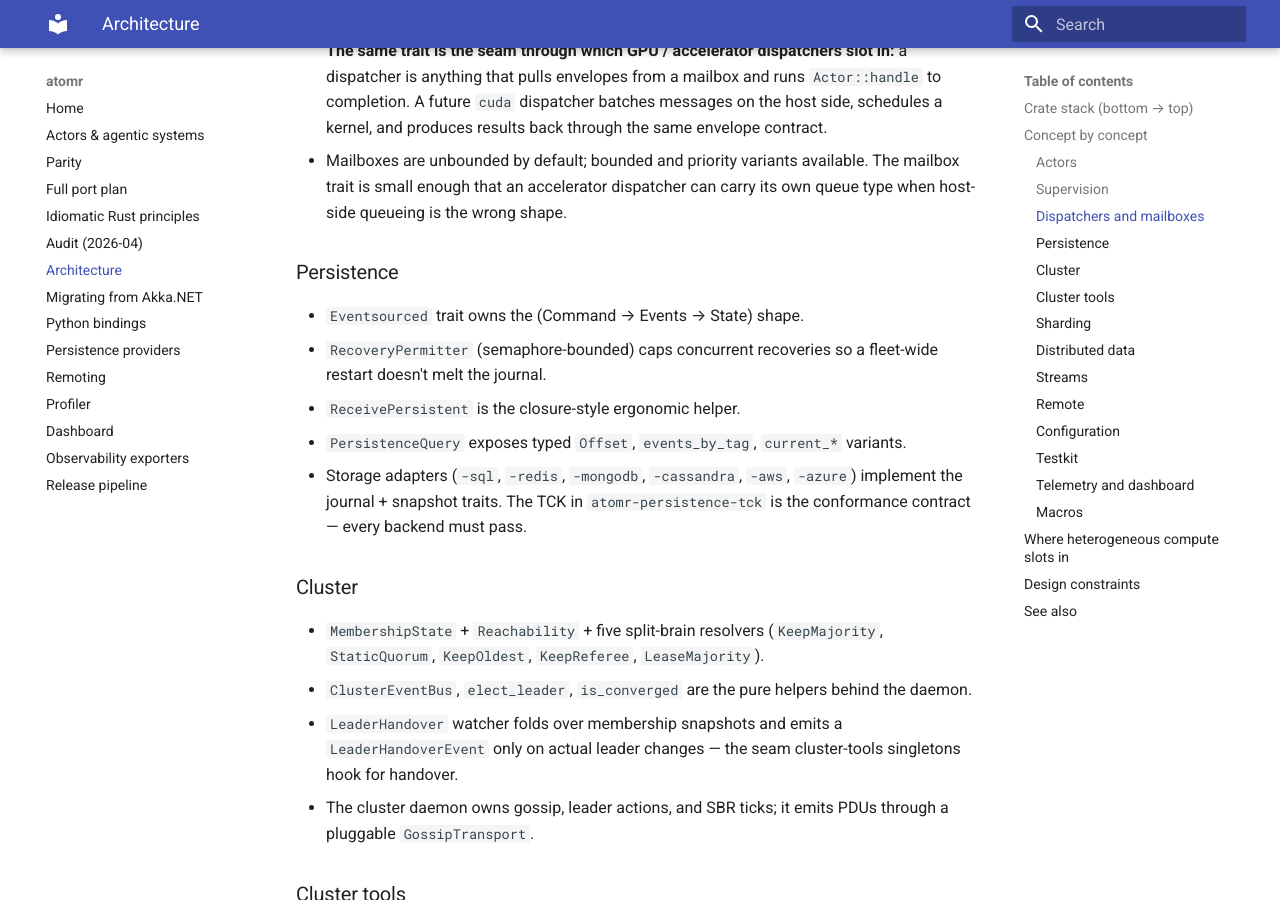
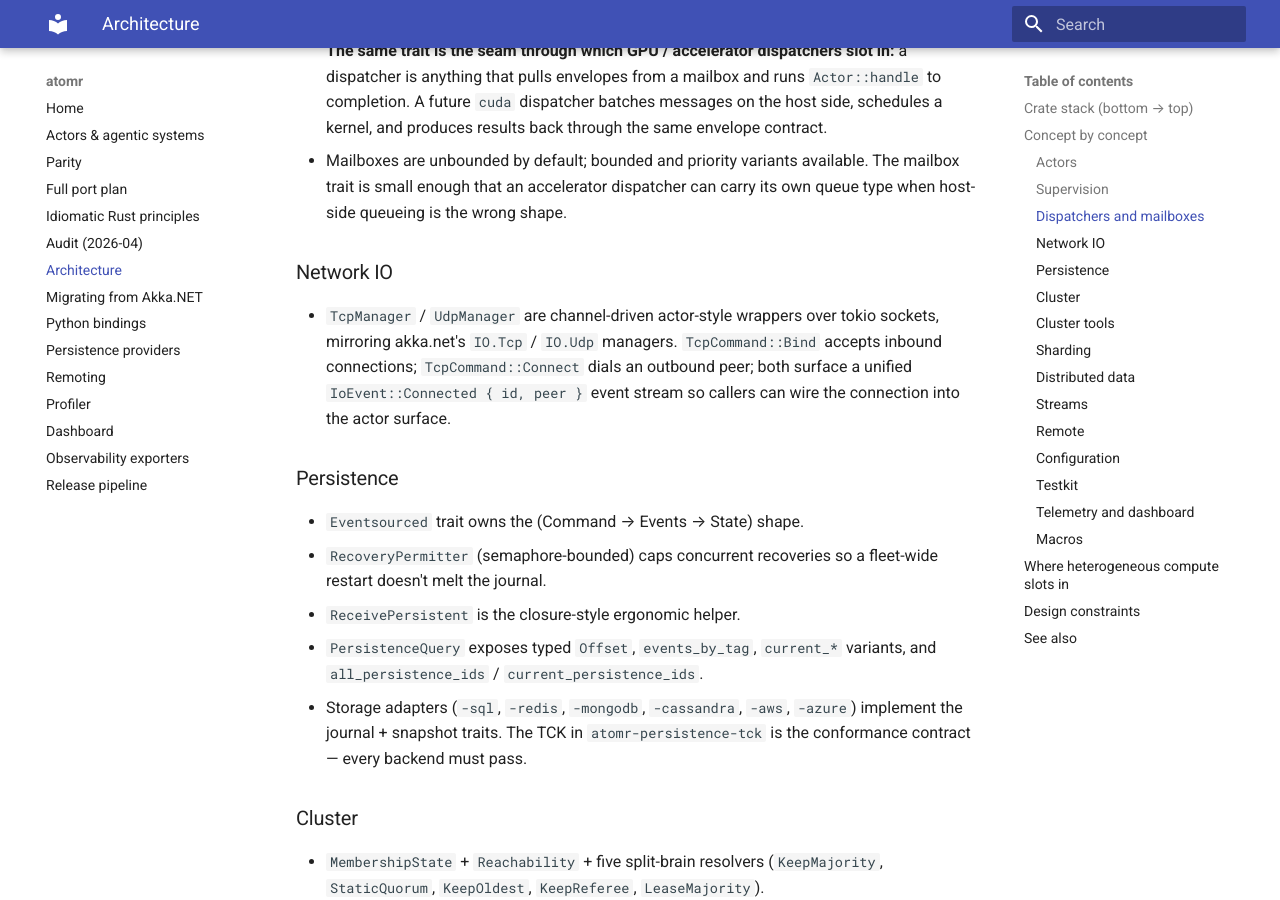
Before and after one commit to rustakka/rakka, an MkDocs documentation site: the page built from docs/architecture.md, in a window 1280 px wide and 900 px high, scrolled down 1482 px. Built offline with MkDocs 1.6.1 and Material for MkDocs 9.7.7, drawn with Linux system fonts in a browser that asks for light colours.

Commit message:
docs(architecture+plan): refresh remaining docs after spec-parity wave
Cherry-picks the 4 doc files from docs/architecture-parity that
had no overlap with main's prior commits:

- docs/architecture.md gains a "Network IO" subsection covering
  TcpManager Bind / Connect / IoEvent::Connected, and broadens the
  Persistence section to mention all_persistence_ids / current_*.
- docs/audit-2026-04.md adds a "see latest" pointer at the top
  noting it remains the historical baseline CI pins against, with
  current grades in parity.md §"Shipped post-2026-04".
- docs/full-port-plan.md marks atomr-core c→b, cluster-metrics d→b,
  and persistence-query c→b as **shipped**, and notes the new
  redb-backed atomr-distributed-data-lmdb durable store + per-
  backend full-TCK CI invocation.
- docs/migrating-from-akka-net.md mentions the new
  atomr_testkit::multinode_oop out-of-process variant alongside
  the existing in-process MultiNodeSpec.

The README/PORTING.md/ai-skills/parity.md/PORTING_TODO.md changes
from docs/architecture-parity are intentionally NOT cherry-picked —
those overlap with content already on main (commits bba4b23 + 66ade90)
and merging them would regress more recent work.

```diff
--- a/docs/architecture.md
+++ b/docs/architecture.md
@@ -74,6 +74,15 @@ contract.
   dispatcher can carry its own queue type when host-side queueing is
   the wrong shape.
 
+### Network IO
+
+- `TcpManager` / `UdpManager` are channel-driven actor-style wrappers
+  over tokio sockets, mirroring akka.net's `IO.Tcp` / `IO.Udp`
+  managers. `TcpCommand::Bind` accepts inbound connections;
+  `TcpCommand::Connect` dials an outbound peer; both surface a unified
+  `IoEvent::Connected { id, peer }` event stream so callers can wire
+  the connection into the actor surface.
+
 ### Persistence
 
 - `Eventsourced` trait owns the (Command → Events → State) shape.
@@ -81,7 +90,8 @@ contract.
   so a fleet-wide restart doesn't melt the journal.
 - `ReceivePersistent` is the closure-style ergonomic helper.
 - `PersistenceQuery` exposes typed `Offset`, `events_by_tag`,
-  `current_*` variants.
+  `current_*` variants, and `all_persistence_ids` /
+  `current_persistence_ids`.
 - Storage adapters (`-sql`, `-redis`, `-mongodb`, `-cassandra`,
   `-aws`, `-azure`) implement the journal + snapshot traits. The TCK
   in `atomr-persistence-tck` is the conformance contract — every
```
Also changed, not shown: docs/audit-2026-04.md (+7 -0 lines), docs/full-port-plan.md (+30 -28 lines), docs/migrating-from-akka-net.md (+5 -2 lines).
